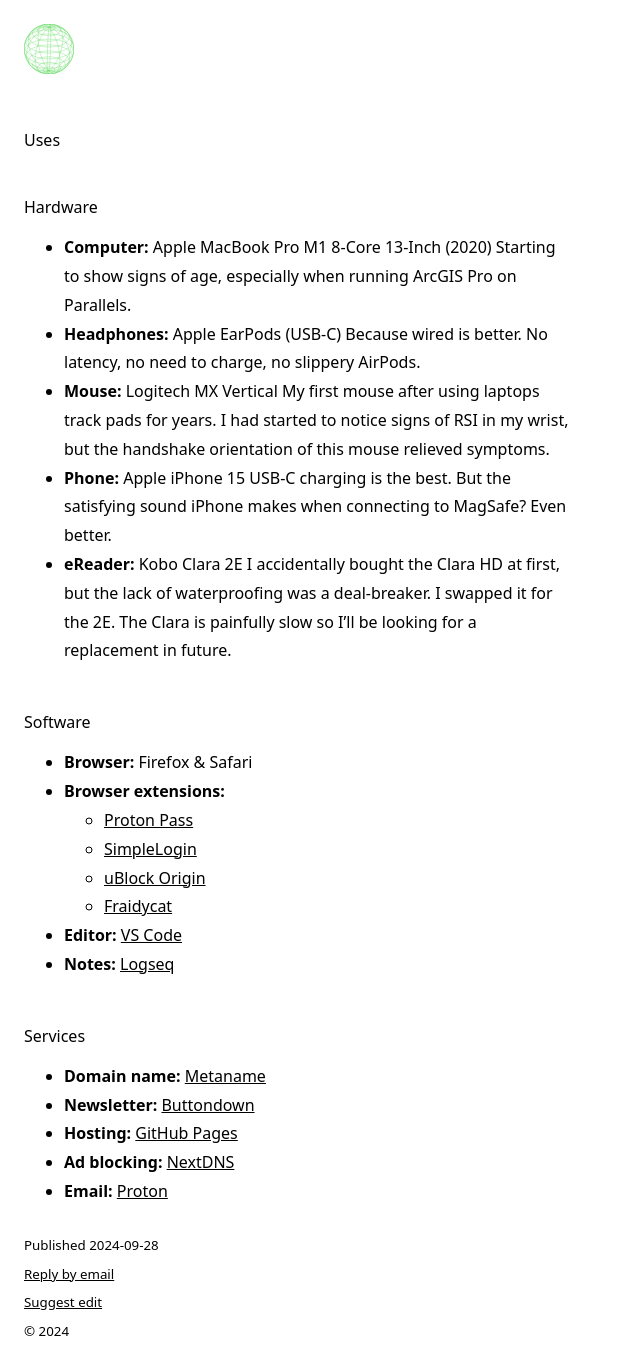
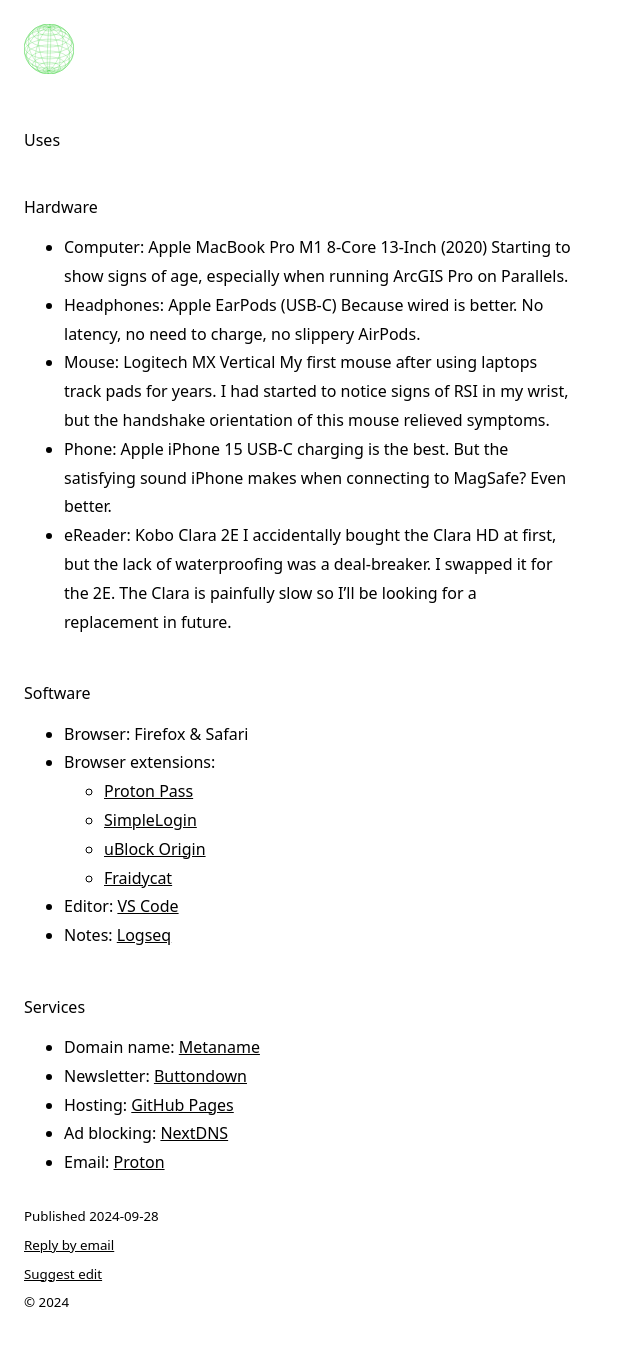
Before and after one commit to gerhardlanz/gerhardla.nz, a Jekyll site: the page built from _posts/2024-05-18-uses.md, in a window 1280 px wide. Shown: the whole page, without its empty margins (0-640 px from the left). Built offline with Jekyll 4.4.1, drawn with Linux system fonts in a browser that asks for light colours; Markdown is read by kramdown in place of the engine named in the settings; after the commit the page ends 1340 px from its top, so only the background shows below that.

```diff
--- a/_posts/2024-05-18-uses.md
+++ b/_posts/2024-05-18-uses.md
@@ -6,32 +6,32 @@
 
 ## Hardware
 
-* **Computer:** Apple MacBook Pro M1 8-Core 13-Inch (2020)
+* Computer: Apple MacBook Pro M1 8-Core 13-Inch (2020)
 Starting to show signs of age, especially when running ArcGIS Pro on Parallels.
-* **Headphones:** Apple EarPods (USB-C)
+* Headphones: Apple EarPods (USB-C)
 Because wired is better. No latency, no need to charge, no slippery AirPods.
-* **Mouse:** Logitech MX Vertical
+* Mouse: Logitech MX Vertical
 My first mouse after using laptops track pads for years. I had started to notice signs of RSI in my wrist, but the handshake orientation of this mouse relieved symptoms.
-* **Phone:** Apple iPhone 15
+* Phone: Apple iPhone 15
 USB-C charging is the best. But the satisfying sound iPhone makes when connecting to MagSafe? Even better.
-* **eReader:** Kobo Clara 2E
+* eReader: Kobo Clara 2E
 I accidentally bought the Clara HD at first, but the lack of waterproofing was a deal-breaker. I  swapped it for the 2E. The Clara is painfully slow so I'll be looking for a replacement in future.
 
 ## Software
 
-* **Browser:** Firefox & Safari
-* **Browser extensions:**
+* Browser: Firefox & Safari
+* Browser extensions:
   * [Proton Pass](https://proton.me/pass)
   * [SimpleLogin](https://simplelogin.io/)
   * [uBlock Origin](https://ublockorigin.com/)
   * [Fraidycat](https://fraidyc.at/)
-* **Editor:** [VS Code](https://code.visualstudio.com/)
-* **Notes:** [Logseq](https://logseq.com/)
+* Editor: [VS Code](https://code.visualstudio.com/)
+* Notes: [Logseq](https://logseq.com/)
 
 ## Services
 
-* **Domain name:** [Metaname](https://metaname.co.nz/public/home)
-* **Newsletter:** [Buttondown](https://buttondown.email/)
-* **Hosting:** [GitHub Pages](https://pages.github.com/)
-* **Ad blocking:** [NextDNS](https://nextdns.io/)
-* **Email:** [Proton](https://proton.me/)
+* Domain name: [Metaname](https://metaname.co.nz/public/home)
+* Newsletter: [Buttondown](https://buttondown.email/)
+* Hosting: [GitHub Pages](https://pages.github.com/)
+* Ad blocking: [NextDNS](https://nextdns.io/)
+* Email: [Proton](https://proton.me/)
```
